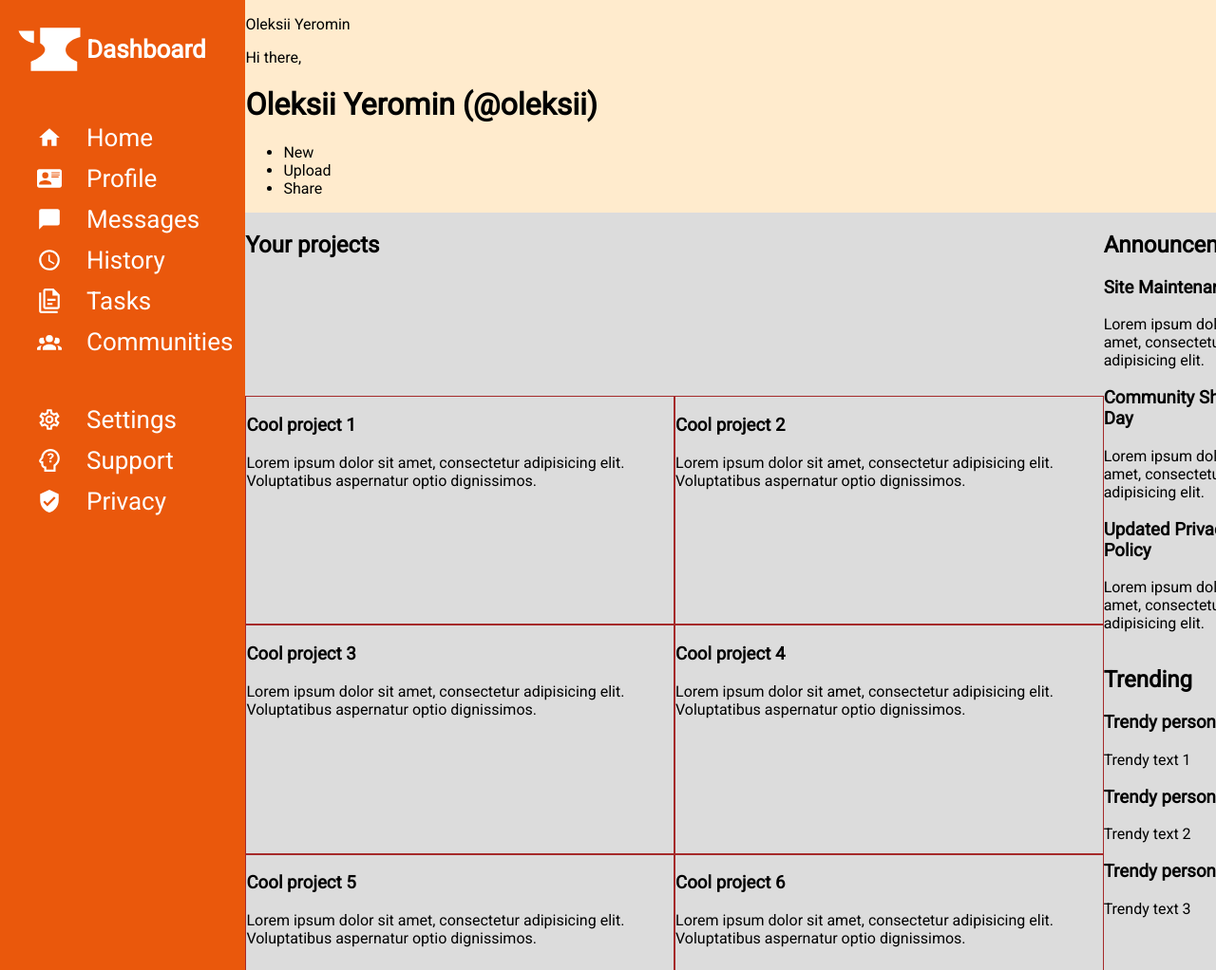
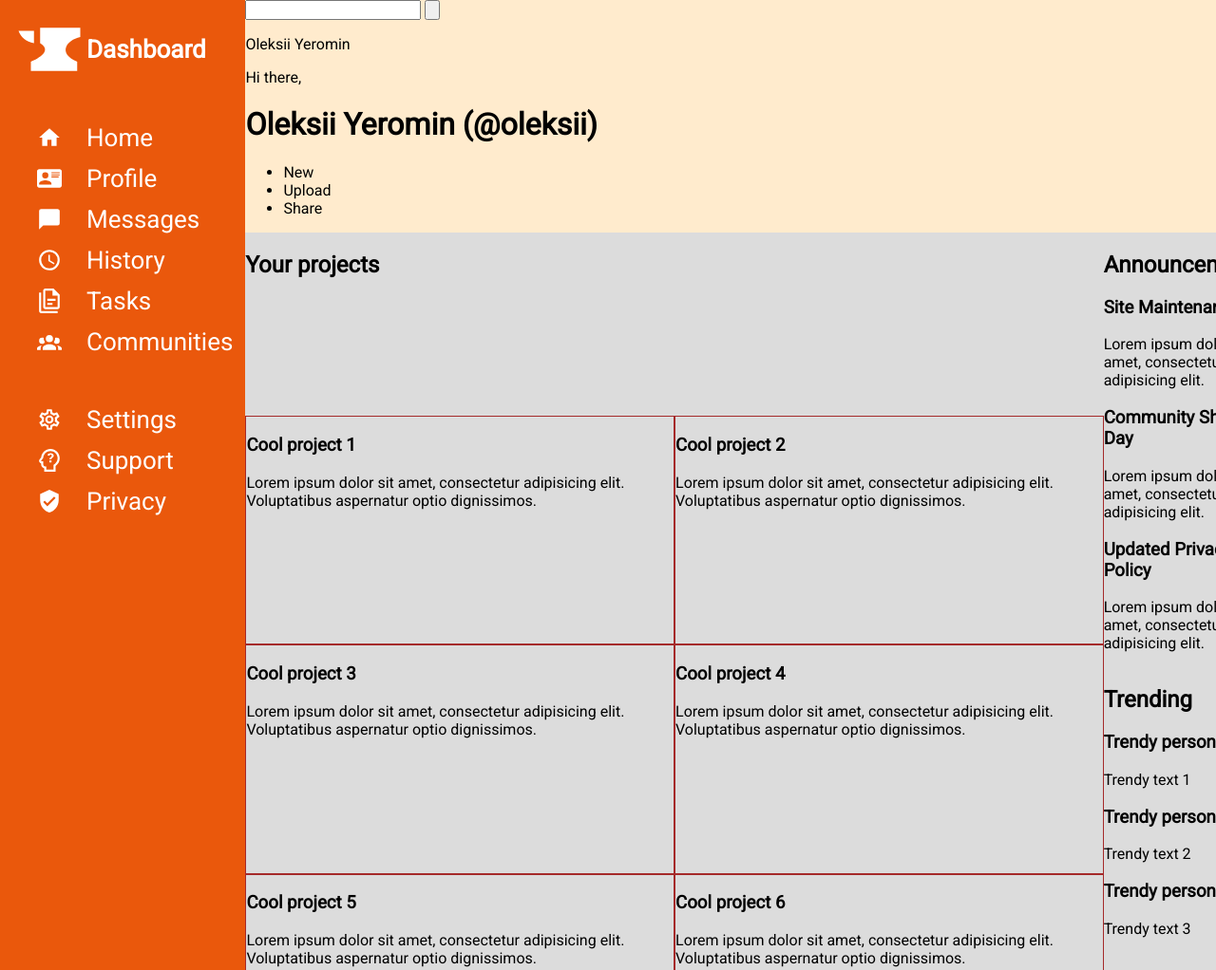
Before and after one commit to OlYeromin/odin-dashboard, a plain HTML site: page index.html in a window 1280 px wide. Shown: the top 1022 px of the page at 95% size. Drawn offline with Linux system fonts and the light colour scheme.

Commit message:
Add search form to the header

```diff
--- a/index.html
+++ b/index.html
@@ -59,7 +59,15 @@
         </div>
     </div>
     <div id="header">
-        <div id="search"></div>
+        <form>
+            <input type="search" id="mysearch" name="mysearch">
+            <button id="search-button">
+                <svg xmlns="http://www.w3.org/2000/svg" viewBox="0 0 24 24">
+                    <title>magnify</title>
+                    <path d="M9.5,3A6.5,6.5 0 0,1 16,9.5C16,11.11 15.41,12.59 14.44,13.73L14.71,14H15.5L20.5,19L19,20.5L14,15.5V14.71L13.73,14.44C12.59,15.41 11.11,16 9.5,16A6.5,6.5 0 0,1 3,9.5A6.5,6.5 0 0,1 9.5,3M9.5,5C7,5 5,7 5,9.5C5,12 7,14 9.5,14C12,14 14,12 14,9.5C14,7 12,5 9.5,5Z" />
+                </svg>
+            </button>
+        </form>
         <div id="account">
             <p>Oleksii Yeromin</p>
         </div>
```
